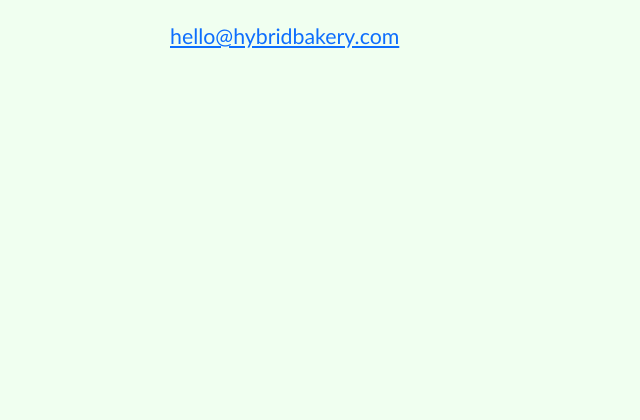
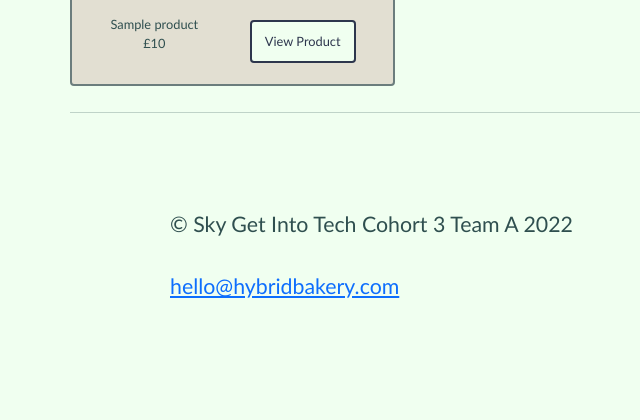
Before and after one commit to jessicacawdron/GroupA-HybridBakeryProject, a Flask app: page /products in a window 1280 px wide. Shown: the part 602-1022 px from the top of the page, without its empty margins (58-698 px from the left). Before the commit the page ends 650 px from the top, so only its background shows below. Run offline with Flask 2, Linux system fonts and the light colour scheme; tables that the repository leaves empty hold one stand-in row (values such as "Sample post").

Commit message:
update to product page design

```diff
--- a/HybridBakery/application/static/styles.css
+++ b/HybridBakery/application/static/styles.css
@@ -56,3 +56,96 @@ th, td {
   .bg-darkslategrey{
   background-color: darkslategrey;
   color: white;}
+
+
+.card{
+    background-color: #E2DFD2;
+    font-color: #6B7D7D;
+    margin-top: 10px;
+    margin-bottom: 10px;
+    border: 2px solid #6B7D7D;
+}
+
+.card-title {
+    font-size: 1vw;
+    font-style: bold;
+    text-align: center;
+}
+
+.card-image{
+    position:relative;
+}
+
+.image-overlay {
+  position: absolute;
+  top: 0;
+  bottom: 0;
+  left: 0;
+  right: 0;
+  height: 100%;
+  width: 100%;
+  opacity: 0;
+  transition: .5s ease;
+  background-color: rgba(0, 0, 0, 0.5);
+}
+
+.card:hover .image-overlay {
+  opacity: 1;
+}
+
+.product-text {
+  color: white;
+  font-size: 1vw;
+  position: absolute;
+  top: 50%;
+  left: 50%;
+  -webkit-transform: translate(-50%, -50%);
+  -ms-transform: translate(-50%, -50%);
+  transform: translate(-50%, -50%);
+  text-align: center;
+}
+
+.product-btn {
+  border-radius: 4px;
+  background-color: #F0FFF0;
+  border: 2px solid #2D364D;
+  color: #2D364D;
+  text-align: center;
+  font-size: 1vw;
+  padding: 10px;
+  width: 80%;
+  transition: all 0.5s;
+  cursor: pointer;
+  margin: 5px;
+}
+
+.product-btn span {
+  cursor: pointer;
+  display: inline-block;
+  position: relative;
+  transition: 0.5s;
+}
+
+.product-btn span:after {
+  content: '\00bb';
+  position: absolute;
+  opacity: 0;
+  top: 0;
+  right: -20px;
+  transition: 0.5s;
+  color: #E2DFD2;
+}
+
+.product-btn:hover span {
+  padding-right: 25px;
+  color: #E2DFD2;
+}
+
+.product-btn:hover span:after {
+  opacity: 1;
+  right: 0;
+  color: #E2DFD2;
+}
+.product-btn:hover {
+  background-color: #C1958C;
+}
--- a/HybridBakery/application/templates/products.html
+++ b/HybridBakery/application/templates/products.html
@@ -5,33 +5,82 @@
 <head>
     <meta charset="UTF-8">
     <title>Product Page</title>
+    <link rel="stylesheet" href="{{ url_for('static', filename='spinner.css') }}">
 </head>
 <body>
-
 <!-- this block of content drops into placeholder in layout.html -->
 {% block body_content %}
-<h1> Our Full Product Range</h1>
-<div>
-    <table class="table">
-  <thead class = "thead-light">
-    <tr>
-      <th scope="col">Product</th>
-      <th scope="col">Price</th>
-      <th scope="col">Description</th>
-    </tr>
-  </thead>
-  <tbody>
-{% for product in product %}
-<TR>
-   <!-- add images? <TD class="c1"><IMG src="favicon.ico"></TD> -->
-   <TD class="c1"><a href="/products/{{product.product_name}}">{{product.product_name}}</a></TD>
-   <TD class="c2">£{{product.price}}</TD>
-   <TD class="c3"><SPAN>{{product.product_description}}</SPAN></TD>
-</TR>
+<h1 style="color:#2D364D"><b> Bakery Products </b></h1>
+<!--<div>-->
+<!--    <table class="table">-->
+<!--  <thead class = "thead-light">-->
+<!--    <tr>-->
+<!--      <th scope="col">Product</th>-->
+<!--      <th scope="col">Price</th>-->
+<!--      <th scope="col">Description</th>-->
+<!--    </tr>-->
+<!--  </thead>-->
+<!--  <tbody>-->
+<!--{% for product in product %}-->
+<!--<TR>-->
+<!--   &lt;!&ndash; add images? <TD class="c1"><IMG src="favicon.ico"></TD> &ndash;&gt;-->
+<!--   <TD class="c1"><a href="/products/{{product.product_name}}">{{product.product_name}}</a></TD>-->
+<!--   <TD class="c2">£{{product.price}}</TD>-->
+<!--   <TD class="c3"><SPAN>{{product.product_description}}</SPAN></TD>-->
+<!--</TR>-->
 
-{% endfor %}
-    </table>
+<!--{% endfor %}-->
+<!--    </table>-->
+<!--</div>-->
+
+<div class="product-container">
+    <div class="row">
+        {% for product in product %}
+        {% set img = '{}.jpg'.format(product.product_name) %}
+        <div class="col-sm-4">
+            <div class="card">
+                <div class="card-image">
+                    <img src="{{ url_for('static', filename='/images/' + img) }}" alt="{{product.product_name}}" class="card-img-top"  style="height: 10%">
+                    <div class="image-overlay">
+                        <div class="product-text">{{product.product_description}}</div>
+                    </div>
+                </div>
+                <div class="card-body">
+                    <div class="row">
+                        <div class="col-6">
+                            <div class="card-title">
+                                {{product.product_name}}<br>£{{product.price}}
+                            </div>
+                        </div>
+                        <div class="col-6">
+                            <a href="/products/{{product.product_name}}" class="btn product-btn"><span>View Product</span></a>
+                        </div>
+                    </div>
+                </div>
+            </div>
+        </div>
+        {% endfor %}
+    </div>
 </div>
+<!--<div class="product-spinner">-->
+<!--    <button id="spin">Spin</button>-->
+<!--    <span class="arrow"></span>-->
+<!--    <div class="spinner-container">-->
+<!--        <div class="one">Townie</div>-->
+<!--        <div class="two">Biskie</div>-->
+<!--        <div class="three">Cruffin</div>-->
+<!--        <div class="four">Cretzel</div>-->
+<!--        <div class="five">Cronut</div>-->
+<!--        <div class="six">Brookie</div>-->
+<!--        <div class="seven">Wonut</div>-->
+<!--        <div class="eight">Duffin</div>-->
+<!--        <div class="nine">Cheekie</div>-->
+<!--        <div class="ten">Crookie</div>-->
+<!--        <div class="eleven">Bruffin</div>-->
+<!--        <div class="twelve">Cragel</div>-->
+<!--    </div>-->
+<!--    <script src="{{ url_for('static', filename='spinner.js') }}"></script>-->
+<!--</div>-->
 {% endblock %}
 </body>
 </html>
```
Also changed, not shown: HybridBakery/application/static/images/biskie.jpg, HybridBakery/application/static/images/bruffin.jpg (added), HybridBakery/application/static/images/cheekie.jpg (added), HybridBakery/application/static/images/cragel.jpg, HybridBakery/application/static/images/cronut.jpg, HybridBakery/application/static/images/crookie.jpg, HybridBakery/application/static/images/duffin.jpg, HybridBakery/application/static/images/townie.jpg, HybridBakery/application/static/images/townie2.jpg (added), HybridBakery/application/static/images/wonut.jpg, 2 other files.
